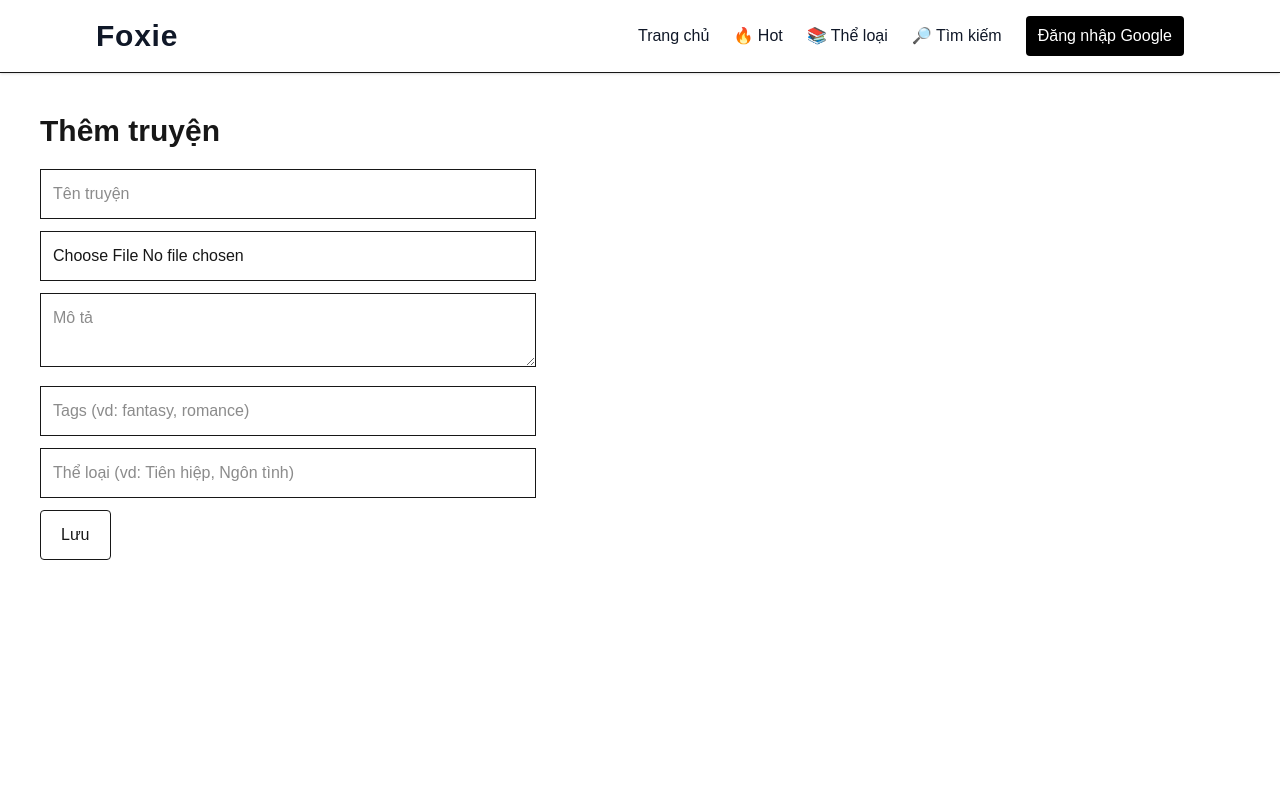
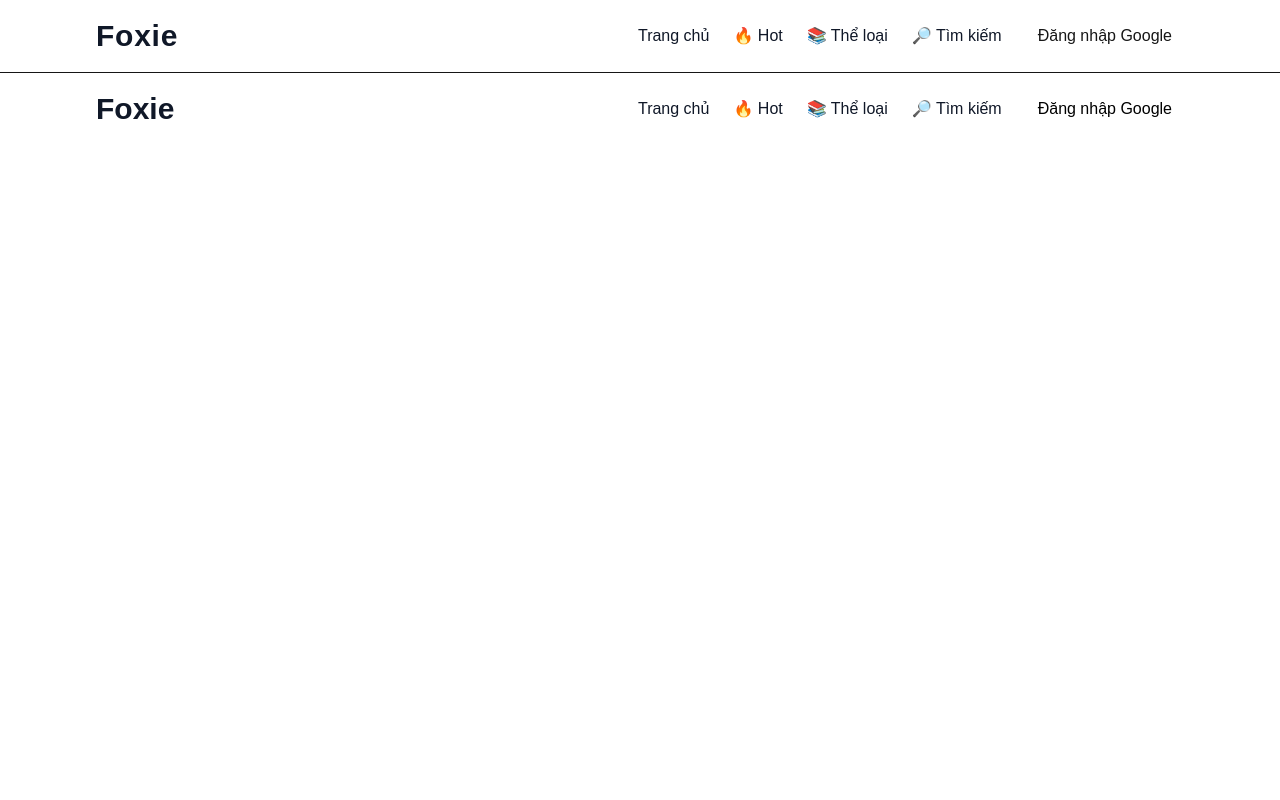
Before and after one commit to ebenhom/foxie, a Next.js app: page /admin/novels/create in a window 1280 px wide. Shown: the top 800 px of the page. Built offline with nearby package versions, Linux system fonts and the light colour scheme; no server answers.

Commit message:
fix auth dark navbar reader

```diff
--- a/app/layout.tsx
+++ b/app/layout.tsx
@@ -10,6 +10,7 @@ import Link from "next/link"
 
 import Navbar from "@/components/Navbar"
 
+import NavbarWrapper from "@/components/NavbarWrapper"
 
 
 
@@ -373,7 +374,7 @@ whitespace-nowrap
 
 
 
-
+<NavbarWrapper/>
 
 
 
--- a/components/AuthButton.tsx
+++ b/components/AuthButton.tsx
@@ -96,8 +96,8 @@ return (
 onClick={()=>signIn("google")}
 
 className="
-bg-black
-text-white
+dark:bg-white
+dark:text-black
 px-3
 py-2
 rounded
--- /dev/null
+++ b/components/NavbarWrapper.tsx
@@ -0,0 +1,28 @@
+"use client"
+
+
+import {usePathname} from "next/navigation"
+
+import Navbar from "@/components/Navbar"
+
+
+
+export default function NavbarWrapper(){
+
+
+const pathname = usePathname()
+
+
+
+if(pathname.startsWith("/chap/")){
+
+return null
+
+}
+
+
+
+return <Navbar/>
+
+
+}
```
